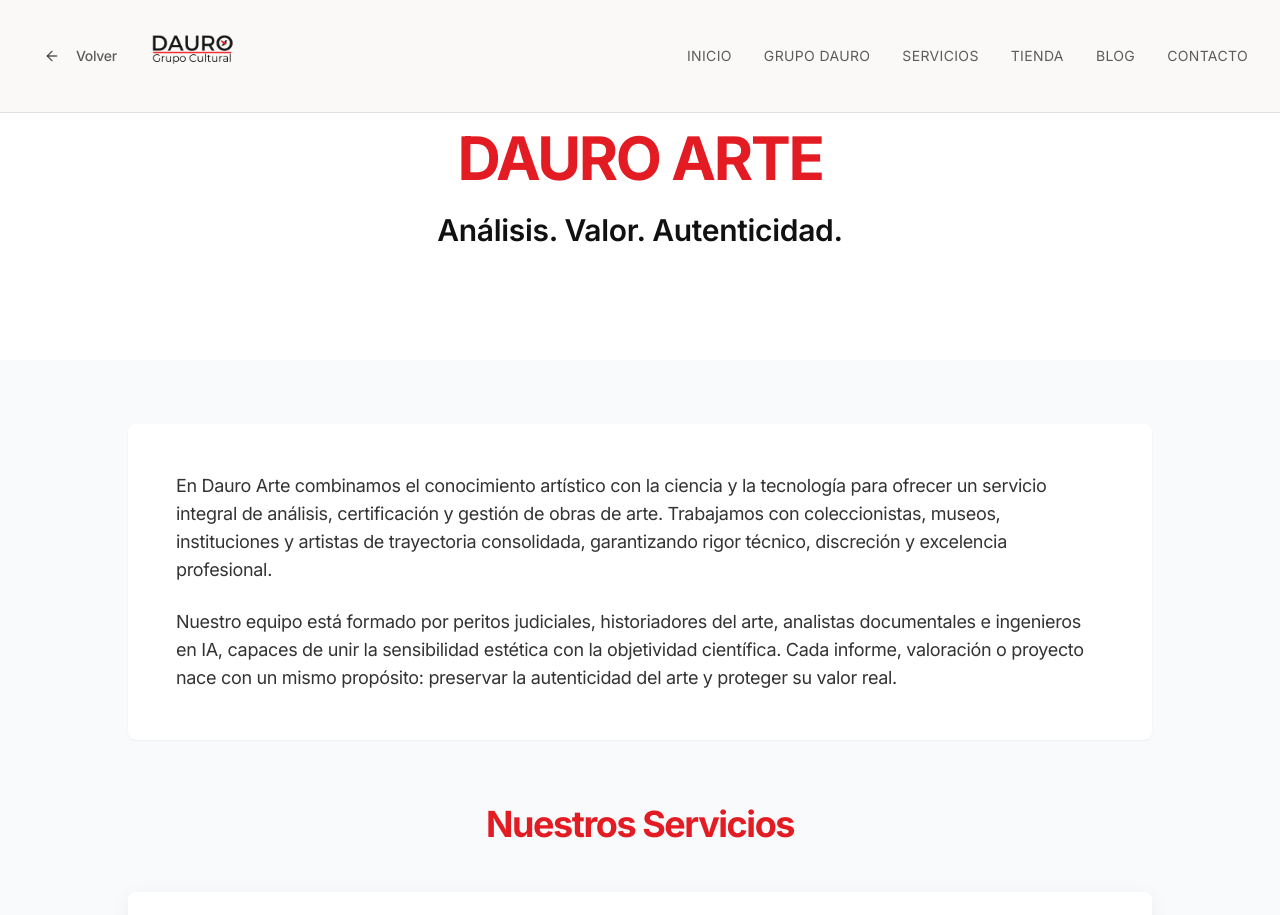
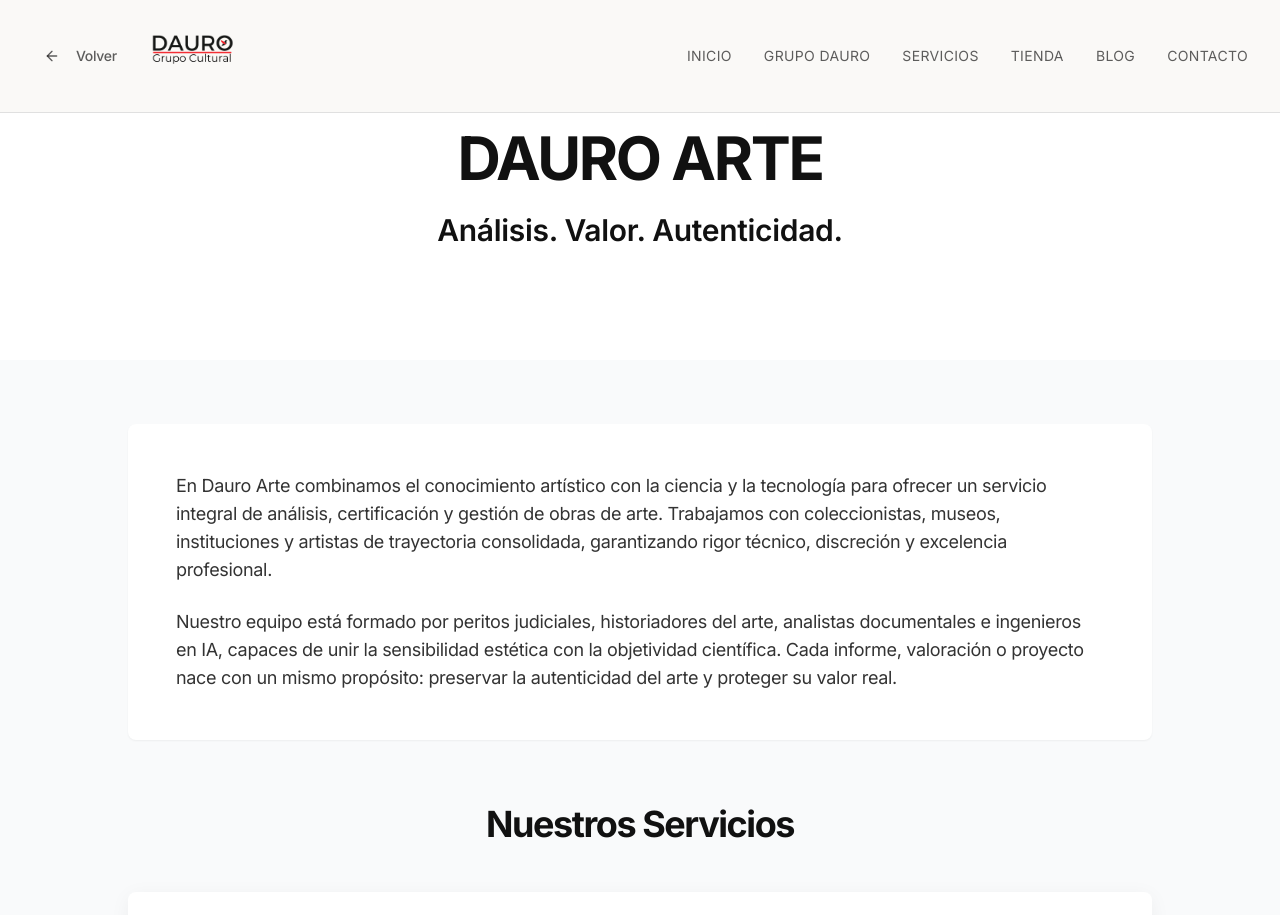
Before and after one commit to Pilarsanchezdauro/dauro-luminous-horizon, a React (Vite) app: page /grupo-dauro/arte in a window 1280 px wide. Shown: the top 915 px of the page. Built offline with nearby package versions, Linux system fonts and the light colour scheme; the HTML template or start-up script is replaced by a standard one.

Commit message:
Fix Dauro Arte text color

```diff
--- a/src/pages/Arte.tsx
+++ b/src/pages/Arte.tsx
@@ -85,7 +85,7 @@ const Arte = () => {
           <div className="max-w-4xl mx-auto text-center">
             <h1
               className="text-5xl lg:text-6xl font-bold mb-6"
-              style={{ color: '#E31B23' }}
+              style={{ color: '#111111' }}
             >
               DAURO ARTE
             </h1>
@@ -115,7 +115,7 @@ const Arte = () => {
         <div className="max-w-5xl mx-auto mb-16">
           <h2
             className="text-3xl lg:text-4xl font-bold text-center mb-12"
-            style={{ color: '#E31B23' }}
+            style={{ color: '#111111' }}
           >
             Nuestros Servicios
           </h2>
@@ -202,7 +202,7 @@ const Arte = () => {
           <div className="bg-white rounded-lg p-8 lg:p-12 shadow-sm">
             <h2
               className="text-3xl lg:text-4xl font-bold text-center mb-8"
-              style={{ color: '#E31B23' }}
+              style={{ color: '#111111' }}
             >
               Nuestra Visión
             </h2>
```
